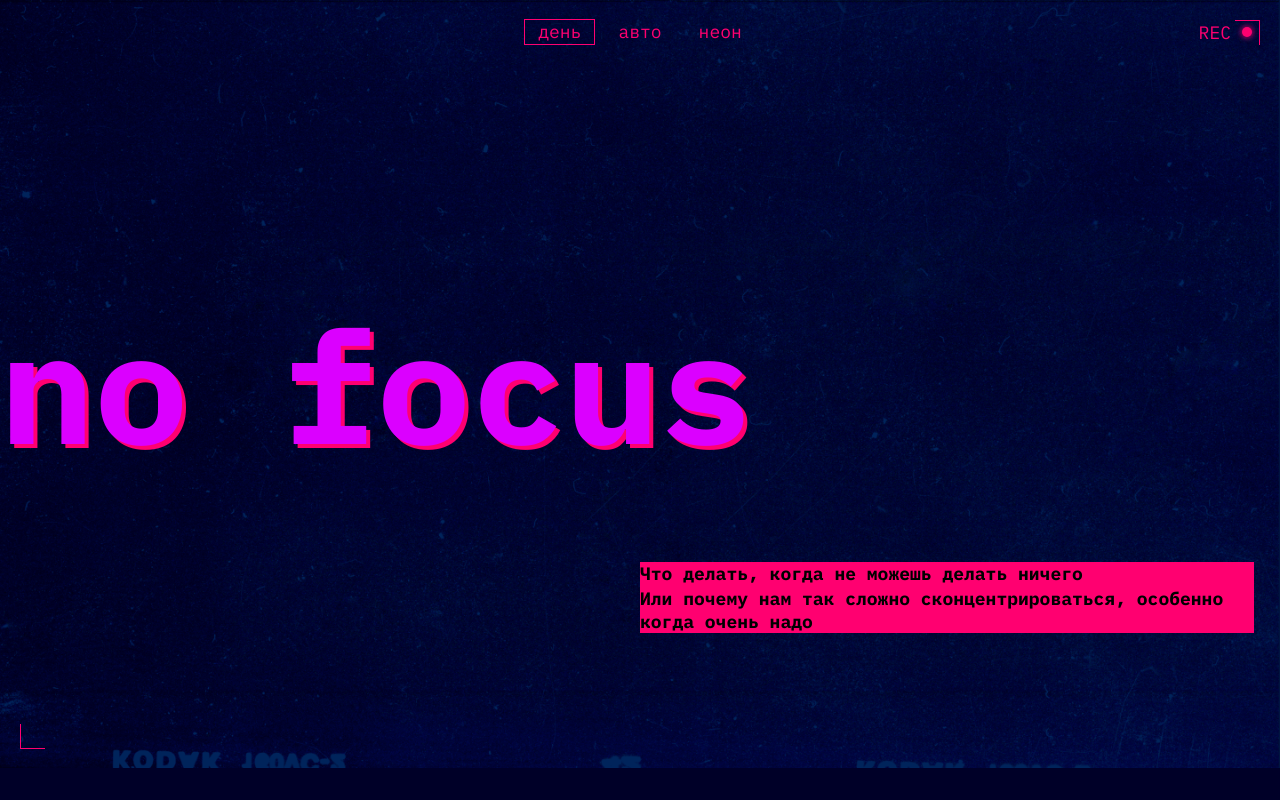
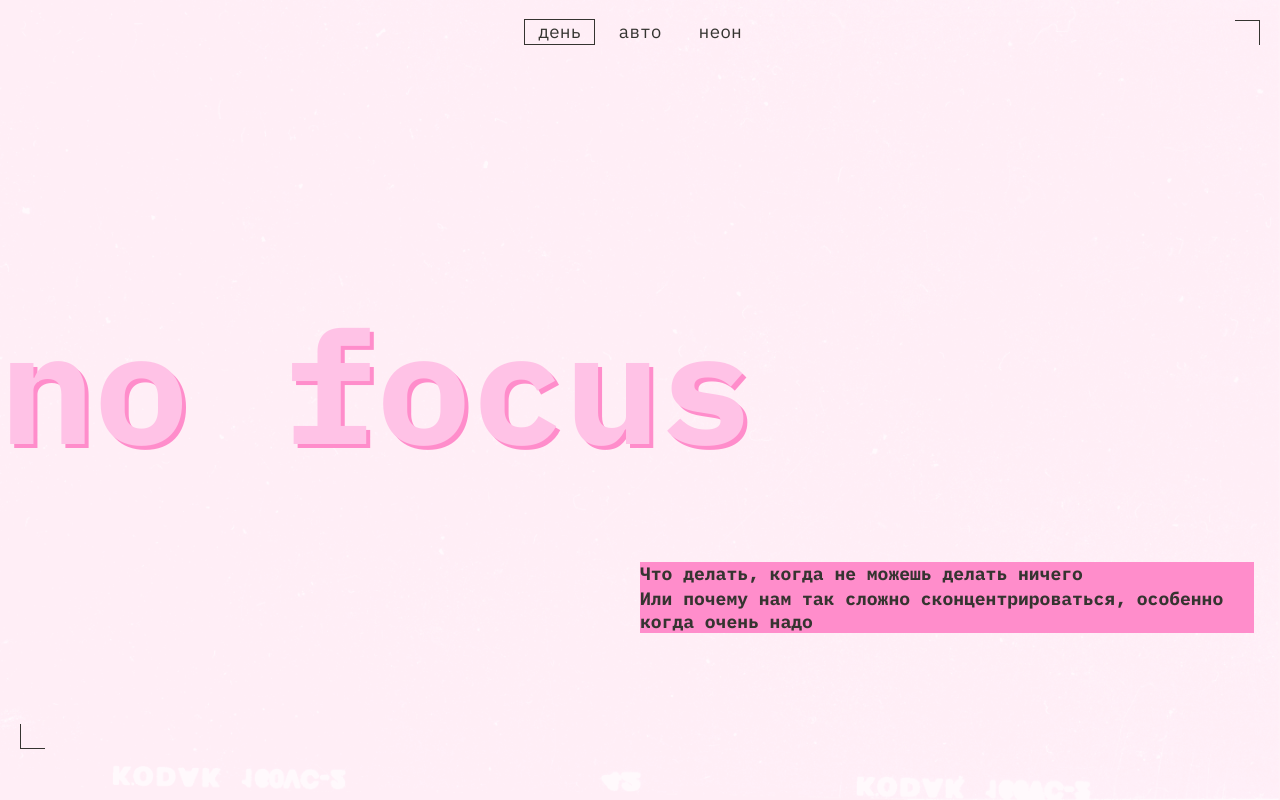
Before and after one commit to Loriveki/slozhno-sosredotochitsya, a plain HTML site: page index.html in a window 1280 px wide. Both pictures are taken after a click on the button "день". Shown: the top 800 px of the page. Drawn offline with Linux system fonts and the light colour scheme.

Commit message:
добавление тем

```diff
--- a/index.html
+++ b/index.html
@@ -159,11 +159,11 @@
         <h3 class="section__subtitle section__subtitle--images">А можно в картинках?</h3>
 
         <div class="section__images section__images--images">
-          <img src="./images/sunset.png" alt="Описание изображения 1" class="section__image">
-          <img src="./images/ice-cream.png" alt="Описание изображения 2" class="section__image">
-          <img src="./images/tape.png" alt="Описание изображения 3" class="section__image">
-          <img src="./images/books.png" alt="Описание изображения 3" class="section__image">
-          <img src="./images/street.png" alt="Описание изображения 3" class="section__image">
+          <img src="./images/sunset.png" alt="Изображение заката" class="section__image" loading="lazy">
+          <img src="./images/ice-cream.png" alt="Изображения десерта" class="section__image" loading="lazy">
+          <img src="./images/tape.png" alt="Изображение касеты" class="section__image" loading="lazy">
+          <img src="./images/books.png" alt="Изображение со стопкой книг" class="section__image" loading="lazy">
+          <img src="./images/street.png" alt="Изображение улицы" class="section__image" loading="lazy">
         </div>
       </section>
     </main>
--- a/styles/dark.css
+++ b/styles/dark.css
@@ -1,20 +1,12 @@
-/*
-  Специально для тёмной темы при наличии класса,
-  здесь окажутся стили, которые нужно переопределить принудительно,
-  переключая тему
-*/
-
 .page.theme_dark {
-  /* сохраните этот селектор в приведённом виде.
-    Так стили написанные ниже будут иметь больший вес,
-    чем стили в медиазапросе предпочтений пользователя
-  */
-
+  --color-background: #000028;
+  --color-background-accent: #ff0070;
+  --color-text-secondary: #f1b2ce;
+  --color-primary: #db00ff;
+  --button-hover-outline: 1px solid rgba(255, 0, 112, 0.4);
+  --background-image: url("../images/cover-image-dark.png");
 }
 
-.header{
-  background-image: url('../images/cover-image-dark.png');
-  background-size: cover;
-  background-position: center;
-  background-repeat: no-repeat;
+.theme-dark .header__rec {
+  display: block;
 }
--- a/styles/light.css
+++ b/styles/light.css
@@ -1,12 +1,60 @@
-/*
-  Специально для светлой темы при наличии класса.
-  Здесь окажутся стили, которые нужно переопределить принудительно,
-  переключая тему
-*/
+.page.theme_light {
+  --color-background: #353430;
+  --color-background-accent: #ff8dcb;
+  --color-text-secondary: #353430;
+  --color-primary: #ffc2e6;
 
-.page.theme_light {
-  /* сохраните этот селектор в приведённом виде.
-    Так стили написанные ниже будут иметь больший вес,
-    чем стили в медиазапросе предпочтений пользователя
-  */
+  --button-hover-outline: 1px solid rgba(50, 49, 45, 0.4);
+  --background-image: url("../images/cover-image-light.png");
+  background-color: #fff1f7;
 }
+
+.theme_light .header__rec {
+  display: none;
+}
+
+.theme_light .decorated-zone::before,
+.theme_light .decorated-zone::after {
+  border: 1px solid var(--color-text-secondary);
+}
+
+.theme_light .decorated-zone::before {
+  top: 20px;
+  right: 20px;
+  border-left: none;
+  border-bottom: none;
+}
+
+.theme_light .decorated-zone::after {
+  bottom: 19px;
+  left: 20px;
+  border-right: none;
+  border-top: none;
+}
+
+.theme_light .header__theme-menu-button {
+  color: var(--color-text-secondary);
+}
+
+.theme_light .header__theme-menu-button_active {
+  outline: 1px solid var(--color-text-secondary);
+  pointer-events: none;
+}
+
+.theme_light .section-title {
+  color: var(--color-text-secondary);
+}
+
+@media (prefers-color-scheme: light) {
+  :root {
+    --color-background-accent: #ff0070;
+    --color-text-secondary: #f1b2ce;
+    --color-primary: #db00ff;
+    --color-background: #000028;
+    --button-hover-outline: 1px solid rgba(50, 49, 45, 0.4);
+    --background-image: url("../images/cover-image-light.png");
+  }
+  .header__rec {
+    display: none;
+  }
+}
--- a/styles/style.css
+++ b/styles/style.css
@@ -3,8 +3,7 @@
   grid-template-rows: auto 1fr auto;
   grid-template-columns: 1fr;
   font-family: var(--font-family-base, "IBM Plex Mono", monospace);
-  background-color: var(--color-background, #000028);
-  /* background-image: url('../images/cover-image.png');   */
+  background-image: var(--background-image);
   background-size: cover;
   background-position: center;
   background-attachment: fixed;
@@ -98,15 +97,15 @@
   position: absolute;
   bottom: -2px;
   left: 0;
-  transform-origin: center;
 }
 
 .header__theme-menu-button:hover {
-  outline: 1px solid rgba(255, 0, 112, 0.4);
+  outline: var(--button-hover-outline);
 }
 
 .header__theme-menu-button_active {
   outline: 1px solid var(--color-background-accent);
+  pointer-events: none;
 }
 
 .header__rec {
@@ -158,7 +157,7 @@
   font-size: 18px;
   line-height: 23px;
   background-color: var(--color-background-accent);
-  color: var(--background-color);
+  color: var(--color-background);
   gap: 2px;
 }
 
@@ -667,7 +666,12 @@ main {
   grid-column: 1 / -1;
   text-align: center;
   padding: 320px 0;
+  min-height: 100vh; /* Блок будет занимать всю высоту экрана */
+  display: flex; /* Добавляем flex для выравнивания содержимого */
+  justify-content: center; /* Горизонтальное выравнивание по центру */
+  align-items: center; /* Вертикальное выравнивание по центру */
 }
+
 .footer__text {
   font-family: var(--font-family-base, "IBM Plex Mono", monospace);
   font-style: normal;
--- a/styles/variables.css
+++ b/styles/variables.css
@@ -4,20 +4,14 @@
 */
 
 :root {
-   /* Основные цвета */
-   --color-primary: #DB00FF; /* Цвет для заголовков, текстов, кнопок с акцентом */
-   --color-background: #000028; /* Основной цвет фона страницы */
-   --color-background-accent: #FF0070; /* Фон для заголовков и текста */
-
-   /* Цвета текста */
-   --color-text-secondary: #F1B2CE; /* Второстепенный цвет текста */
-
-   /* Шрифты */
-   --font-family-base: 'IBM Plex Mono', monospace; /* Основной шрифт */
-
-   /* Отступы */
-   --spacing-section-bottom: 80px; /* Нижний отступ между секциями */
-
-   /* Другие полезные переменные */
-   --border-radius: 8px; /* Радиус скругления для кнопок или блоков */
+  /* Основные цвета */
+  --color-primary: #db00ff; /* Цвет для заголовков, текстов, кнопок с акцентом */
+  --color-background: #000028; /* Основной цвет фона страницы */
+  --color-background-accent: #ff0070; /* Фон для заголовков и текста */
+  --color-text-secondary: #f1b2ce; /* Второстепенный цвет текста */
+  --button-hover-outline: 1px solid rgba(255, 0, 112, 0.4);
+  /* Шрифты */
+  --font-family-base: "IBM Plex Mono", monospace; /* Основной шрифт */
+  /* Фон */
+  --background-image: url("../images/cover-image-dark.png");
 }
```
